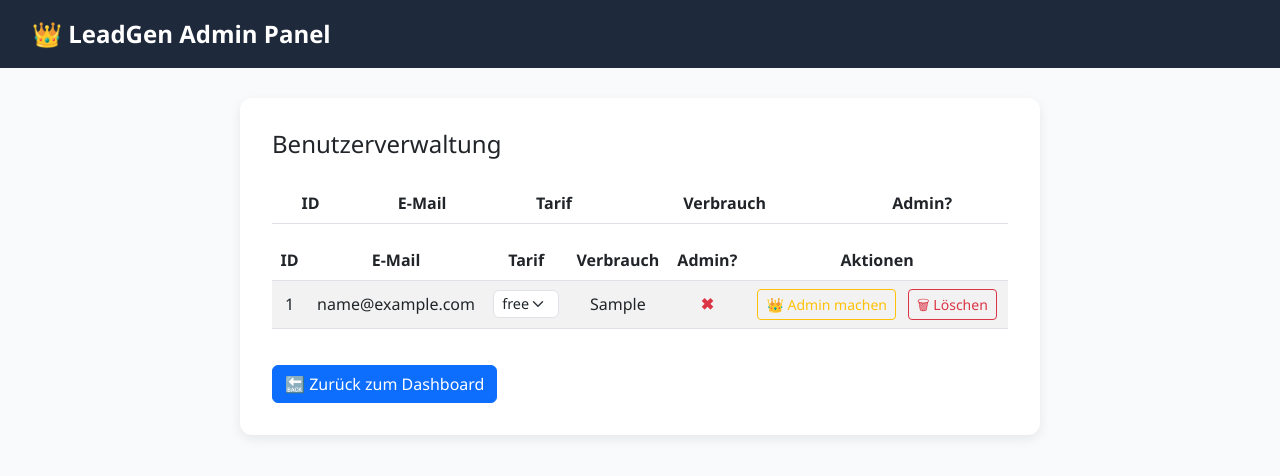
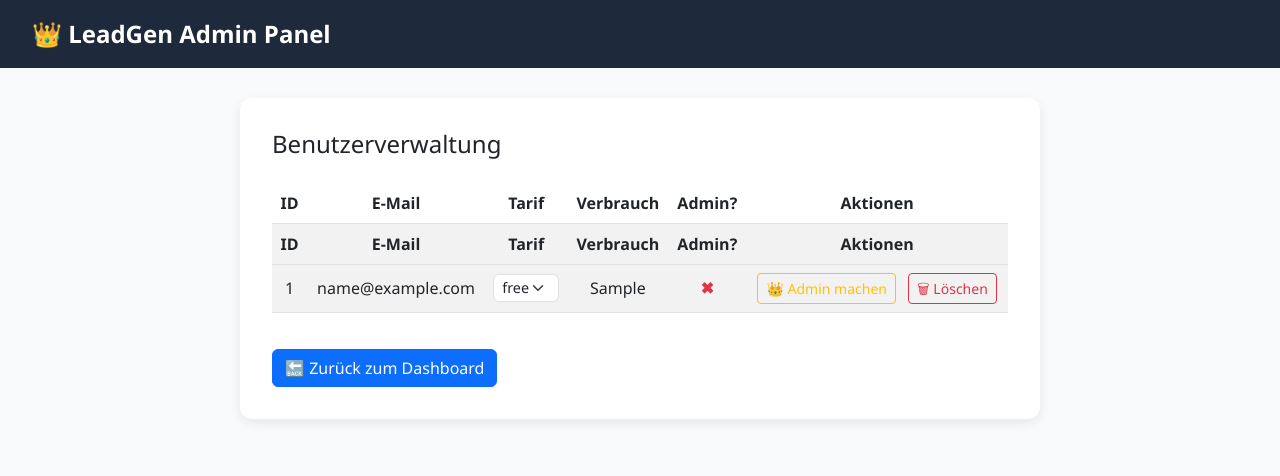
Before and after one commit to MerabTserodze/leadgen-app, a Flask app: template templates/admin.html in a window 1280 px wide. Shown: the top 476 px of the page. Run offline with Flask 3, Linux system fonts and the light colour scheme; the template is opened without the code that fills it: most values are stand-ins (such as "Sample title", 1, 10 or a date in 2020); lists and menus that the app fills with data are empty.

Commit message:
Update admin.html

```diff
--- a/templates/admin.html
+++ b/templates/admin.html
@@ -49,7 +49,7 @@
 
     <div class="admin-card">
         <h4 class="mb-4">Benutzerverwaltung</h4>
-        <table class="table table-striped">
+        <table class="table table-striped align-middle">
     <thead>
         <tr>
             <th>ID</th>
@@ -57,9 +57,9 @@
             <th>Tarif</th>
             <th>Verbrauch</th>
             <th>Admin?</th>
+            <th>Aktionen</th>
         </tr>
-            <table class="table table-striped align-middle">
-    <thead>
+    </thead>
         <tr>
             <th>ID</th>
             <th>E-Mail</th>
```
Lines whose indentation alone changed are shown as unchanged.
